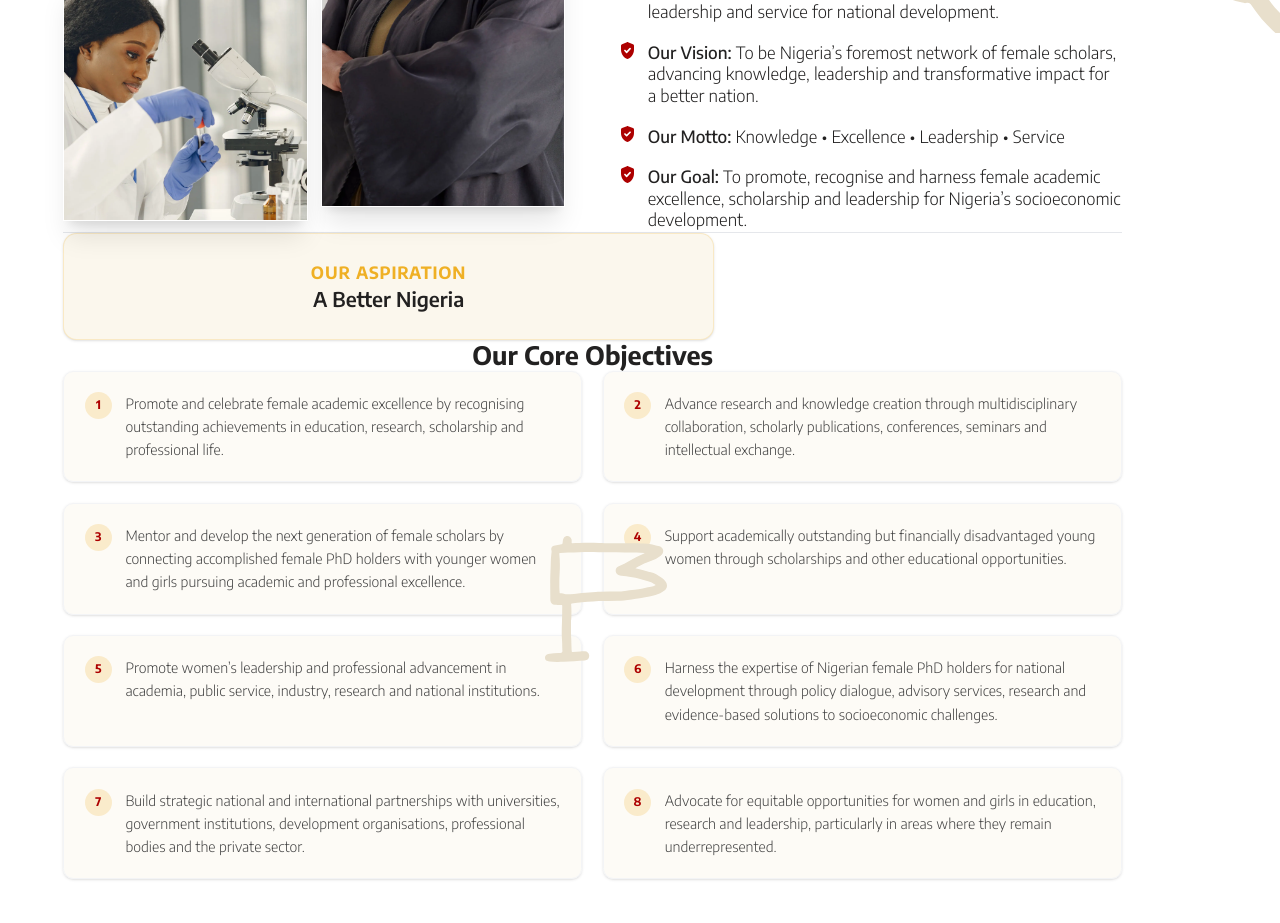
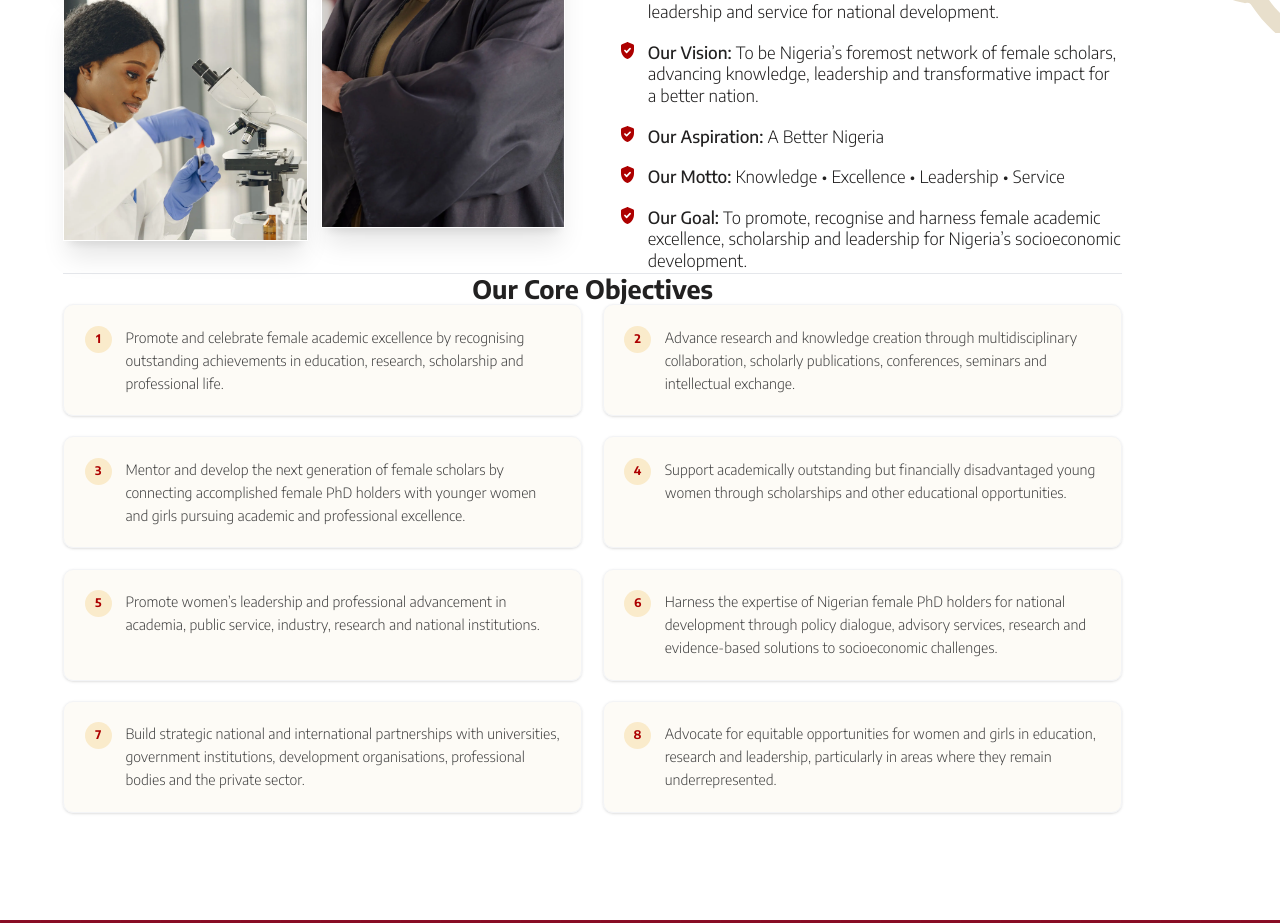
Before and after one commit to DennekJr/phd, a Next.js app: page / in a window 1280 px wide. Shown: the part 1200-2123 px from the top of the page. Built offline with nearby package versions, Linux system fonts and the light colour scheme; a web font is replaced by a local one.

Commit message:
Update About.tsx

```diff
--- a/src/app/components/About.tsx
+++ b/src/app/components/About.tsx
@@ -16,6 +16,10 @@ export default function About() {
     {
       title: 'Our Vision',
       description: 'To be Nigeria’s foremost network of female scholars, advancing knowledge, leadership and transformative impact for a better nation.',
+    },
+    {
+      title: 'Our Aspiration',
+      description: 'A Better Nigeria',
     },
     {
       title: 'Our Motto',
@@ -56,7 +60,7 @@ export default function About() {
           </h2>
         </div>
 
-        {/* Top Grid: Images & Core Ideals */}
+        {/* Top Grid: Images & Core Ideals (Mission, Vision, Aspiration, Motto, Goal) */}
         <div className="grid lg:grid-cols-2 gap-16 items-center mb-24">
 
           {/* Images Grid */}
@@ -131,16 +135,8 @@ export default function About() {
 
         </div>
 
-        {/* Bottom Section: Aspiration & Objectives Grid with Clean Spacing */}
+        {/* Bottom Section: Dedicated Core Objectives Section */}
         <div className="mt-20 pt-16 border-t border-gray-200">
-
-          {/* Aspiration Banner */}
-          <div className="bg-[#FBF7ED] !p-8 rounded-2xl mb-16 text-center max-w-3xl mx-auto border border-[#EFB025]/20 shadow-sm">
-            <h3 className="text-[#EFB025] font-bold text-xl uppercase tracking-wider mb-2">Our Aspiration</h3>
-            <p className="text-[#222121] font-semibold text-2xl">A Better Nigeria</p>
-          </div>
-
-          {/* Objectives Grid with equal height items */}
           <div>
             <h3 className="text-2xl lg:text-3xl font-bold text-[#222121] mb-10 text-center">Our Core Objectives</h3>
             <div className="grid md:grid-cols-2 gap-6 items-stretch">
@@ -156,15 +152,13 @@ export default function About() {
               ))}
             </div>
           </div>
-
         </div>
 
       </div>
 
-      {/* Decorative Background Assets */}
+      {/* Decorative Background Assets (Flag removed) */}
       <div className='flex flex-col gap-[1.25rem]'>
         <Image src={'/images/about/branch.svg'} alt='Branch image' width={180} height={244} className='object-cover w-[11.25rem] h-[15.25rem] absolute top-[16.6875rem] right-0 lg:block hidden' />
-        <Image src={'/images/about/flag.svg'} alt='Flag image' width={144} height={148} className='object-cover w-[4.0625rem] lg:w-[9rem] h-[4.125rem] lg:h-[9.25rem] absolute bottom-[35rem] lg:bottom-[24rem] right-[3.75rem] lg:right-[45.25rem]' />
         <Image src={'/images/about/flower.svg'} alt='Flower image' width={144} height={145} className='object-cover w-[4rem] lg:w-[9rem] h-[4.0625rem] lg:h-[9.0625rem] absolute top-[16.875rem] lg:top-[3.5625rem] left-[2.5rem] lg:left-0' />
       </div>
     </section>
```
